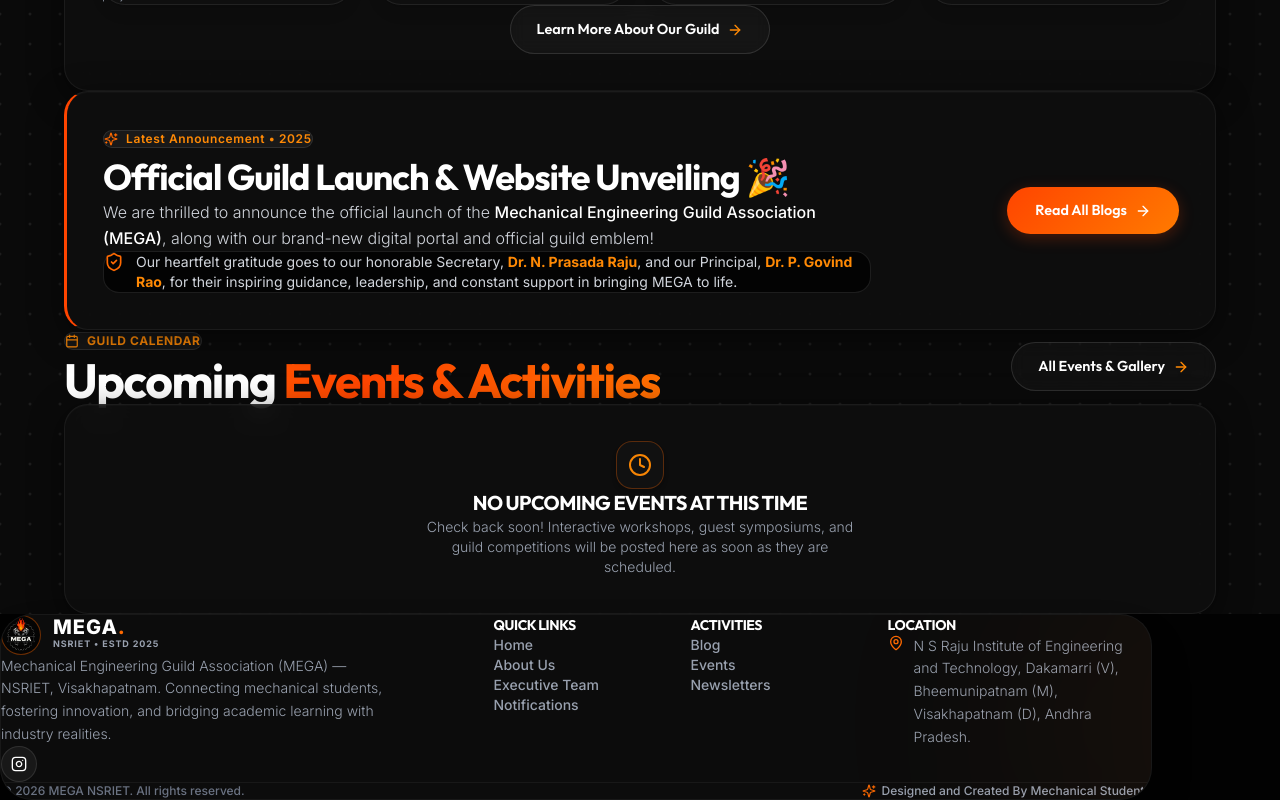
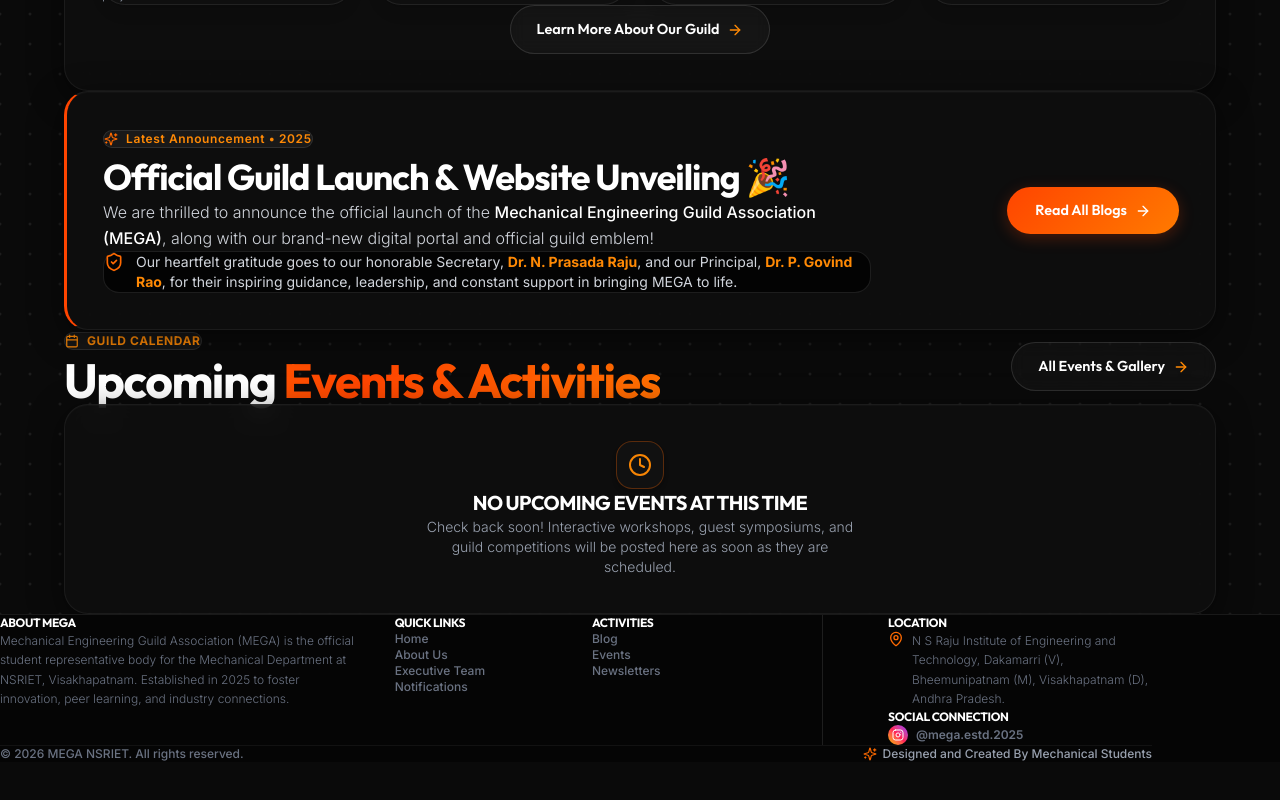
Before and after one commit to mega-2025123/mega-website, a Next.js app: page / in a window 1280 px wide. Shown: the part 1336-2136 px from the top of the page. After the commit the page ends 2098 px from the top, so only its background shows below. Built offline with nearby package versions, Linux system fonts and the light colour scheme.

Commit message:
fix: remove card wrapper and implement full-width centered grid footer style

```diff
--- a/src/components/Footer.jsx
+++ b/src/components/Footer.jsx
@@ -10,39 +10,28 @@
   const currentYear = new Date().getFullYear();
 
   return (
-    <footer className="w-full bg-[#020202] pt-16 pb-12 px-4 sm:px-6 md:px-12 relative z-10">
-      <div className="max-w-6xl mx-auto">
-        {/* Footer Container Card */}
-        <div className="bg-[#0c0c0c] border border-white/5 rounded-[32px] p-8 sm:p-12 space-y-10 shadow-2xl relative overflow-hidden">
-          {/* Decorative background glow */}
-          <div className="absolute -top-1/2 -right-1/4 w-[400px] h-[400px] bg-orange-500/5 rounded-full blur-[120px] pointer-events-none" />
+    <footer className="w-full bg-[#050505] border-t border-white/8 pt-16 pb-8 px-4 sm:px-6 md:px-12 relative z-10">
+      <div className="max-w-6xl mx-auto space-y-12">
 
-          <div className="grid grid-cols-1 lg:grid-cols-12 gap-10 lg:gap-8">
-            {/* Brand Col - spans 5 cols */}
-            <div className="lg:col-span-5 space-y-6">
-              <MegaLogo showText={true} />
-              <p className="text-gray-400 text-sm font-light leading-relaxed max-w-sm">
-                Mechanical Engineering Guild Association (MEGA) — NSRIET, Visakhapatnam. Connecting mechanical students, fostering innovation, and bridging academic learning with industry realities.
+        {/* Main Columns Grid */}
+        <div className="grid grid-cols-1 md:grid-cols-12 gap-8 items-start">
+
+          {/* Col 1: About - spans 4 cols */}
+          <div className="md:col-span-4 space-y-4">
+            <h4 className="text-gray-400 text-xs font-bold uppercase tracking-widest">
+              About MEGA
+            </h4>
+            <p className="text-gray-500 text-xs font-light leading-relaxed max-w-sm">
+              Mechanical Engineering Guild Association (MEGA) is the official student representative body for the Mechanical Department at NSRIET, Visakhapatnam. Established in 2025 to foster innovation, peer learning, and industry connections.
             </p>
-              {/* Social Icons */}
-              <div className="flex items-center gap-4">
-                <a
-                  href="https://www.instagram.com/mega.estd.2025"
-                  target="_blank"
-                  rel="noopener noreferrer"
-                  className="w-9 h-9 rounded-full bg-white/5 border border-white/10 flex items-center justify-center text-gray-400 hover:text-orange-400 hover:border-orange-400/40 hover:bg-orange-500/10 transition-all duration-300"
-                >
-                  <InstagramIcon className="w-4 h-4" />
-                </a>
-              </div>
           </div>
 
-            {/* Column 1: Quick Links - spans 2 cols */}
-            <div className="lg:col-span-2 space-y-4">
-              <h4 className="text-white text-sm font-bold uppercase tracking-wider">
+          {/* Col 2: Quick Links - spans 2 cols */}
+          <div className="md:col-span-2 space-y-4">
+            <h4 className="text-gray-400 text-xs font-bold uppercase tracking-widest">
               Quick Links
             </h4>
-              <div className="flex flex-col space-y-2.5 text-sm text-gray-400 font-medium">
+            <div className="flex flex-col space-y-2 text-xs text-gray-500 font-medium">
               {[
                 { name: 'Home', path: '/' },
                 { name: 'About Us', path: '/about' },
@@ -60,12 +49,12 @@
             </div>
           </div>
 
-            {/* Column 2: Activities - spans 2 cols */}
-            <div className="lg:col-span-2 space-y-4">
-              <h4 className="text-white text-sm font-bold uppercase tracking-wider">
+          {/* Col 3: Activities - spans 2 cols */}
+          <div className="md:col-span-2 space-y-4">
+            <h4 className="text-gray-400 text-xs font-bold uppercase tracking-widest">
               Activities
             </h4>
-              <div className="flex flex-col space-y-2.5 text-sm text-gray-400 font-medium">
+            <div className="flex flex-col space-y-2 text-xs text-gray-500 font-medium">
               {[
                 { name: 'Blog', path: '/blog' },
                 { name: 'Events', path: '/events' },
@@ -82,26 +71,49 @@
             </div>
           </div>
 
-            {/* Column 3: Location - spans 3 cols */}
-            <div className="lg:col-span-3 space-y-4 text-sm text-gray-400 font-light">
-              <h4 className="text-white font-bold uppercase tracking-wider">
+          {/* Col 4: Divider - spans 1 col (on desktop) */}
+          <div className="hidden md:flex md:col-span-1 justify-center self-stretch py-2">
+            <div className="w-px bg-white/10 h-full" />
+          </div>
+
+          {/* Col 5: Location & Contact - spans 3 cols */}
+          <div className="md:col-span-3 space-y-6 text-xs text-gray-500 font-light">
+            <div className="space-y-3">
+              <h4 className="text-gray-400 font-bold uppercase tracking-widest">
                 Location
               </h4>
-              <div className="space-y-3">
-                <p className="flex items-start gap-2.5 leading-relaxed">
+              <p className="flex items-start gap-2 leading-relaxed">
                 <MapPin className="w-4 h-4 text-orange-500 shrink-0 mt-0.5" />
                 <span>
                   N S Raju Institute of Engineering and Technology, Dakamarri (V), Bheemunipatnam (M), Visakhapatnam (D), Andhra Pradesh.
                 </span>
               </p>
             </div>
+
+            <div className="space-y-3">
+              <h4 className="text-gray-400 font-bold uppercase tracking-widest">
+                Social Connection
+              </h4>
+              <a
+                href="https://www.instagram.com/mega.estd.2025"
+                target="_blank"
+                rel="noopener noreferrer"
+                className="inline-flex items-center gap-2 text-orange-400 font-semibold hover:text-white transition-colors"
+              >
+                <div className="w-5 h-5 rounded-full bg-gradient-to-tr from-yellow-500 via-rose-500 to-purple-600 p-0.5 flex items-center justify-center">
+                  <InstagramIcon className="w-3 text-white" />
                 </div>
+                <span>@mega.estd.2025</span>
+              </a>
+            </div>
+          </div>
+
         </div>
 
         <div className="h-px w-full bg-white/5" />
 
         {/* Bottom Credits & Copyright */}
-          <div className="flex flex-col sm:flex-row items-center justify-between gap-4 text-xs text-gray-500 font-medium w-full">
+        <div className="flex flex-col sm:flex-row items-center justify-between gap-4 text-xs text-gray-500 font-medium">
           <p>© {currentYear} MEGA NSRIET. All rights reserved.</p>
           <p className="flex items-center gap-1.5 text-gray-400">
             <Sparkles className="w-3.5 h-3.5 text-orange-500 animate-pulse" />
@@ -110,7 +122,6 @@
         </div>
 
       </div>
-      </div>
     </footer>
   );
 };
```
Lines whose indentation alone changed are shown as unchanged.
